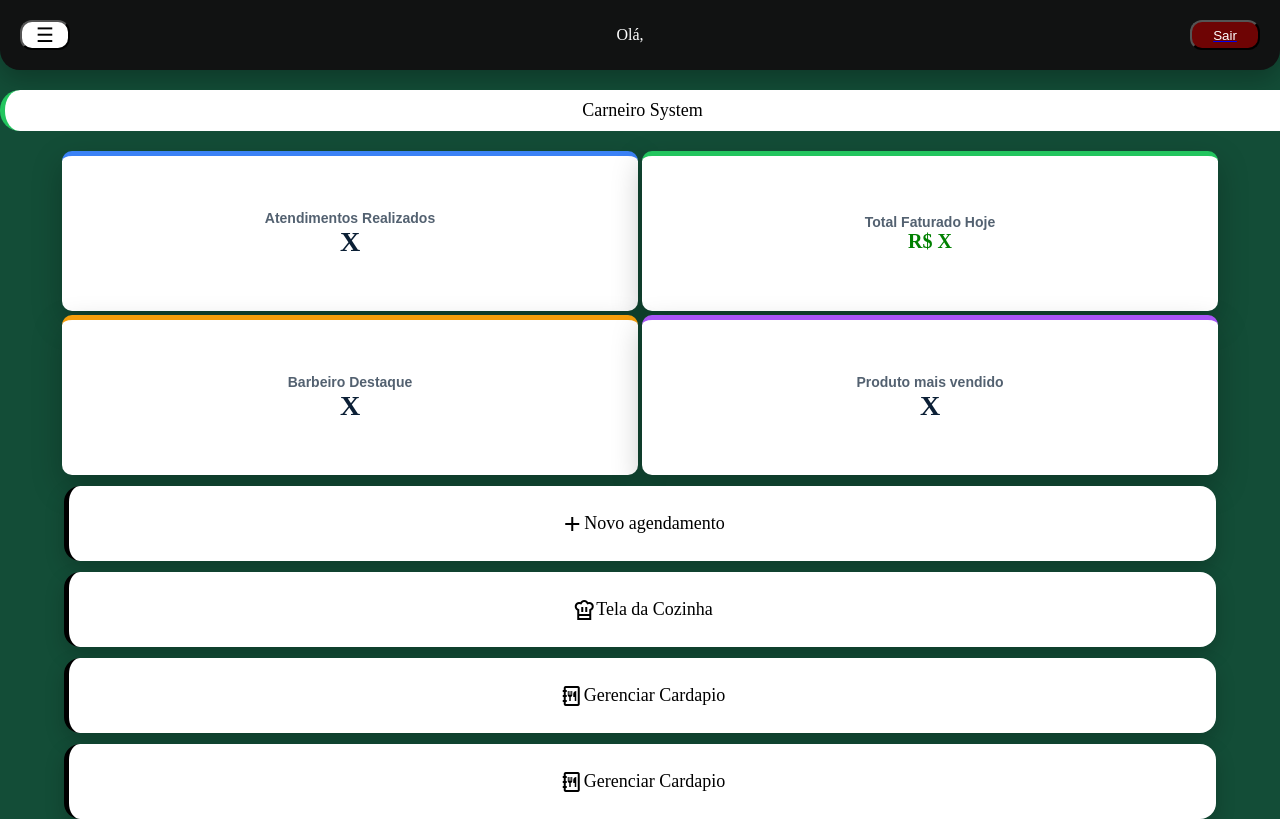
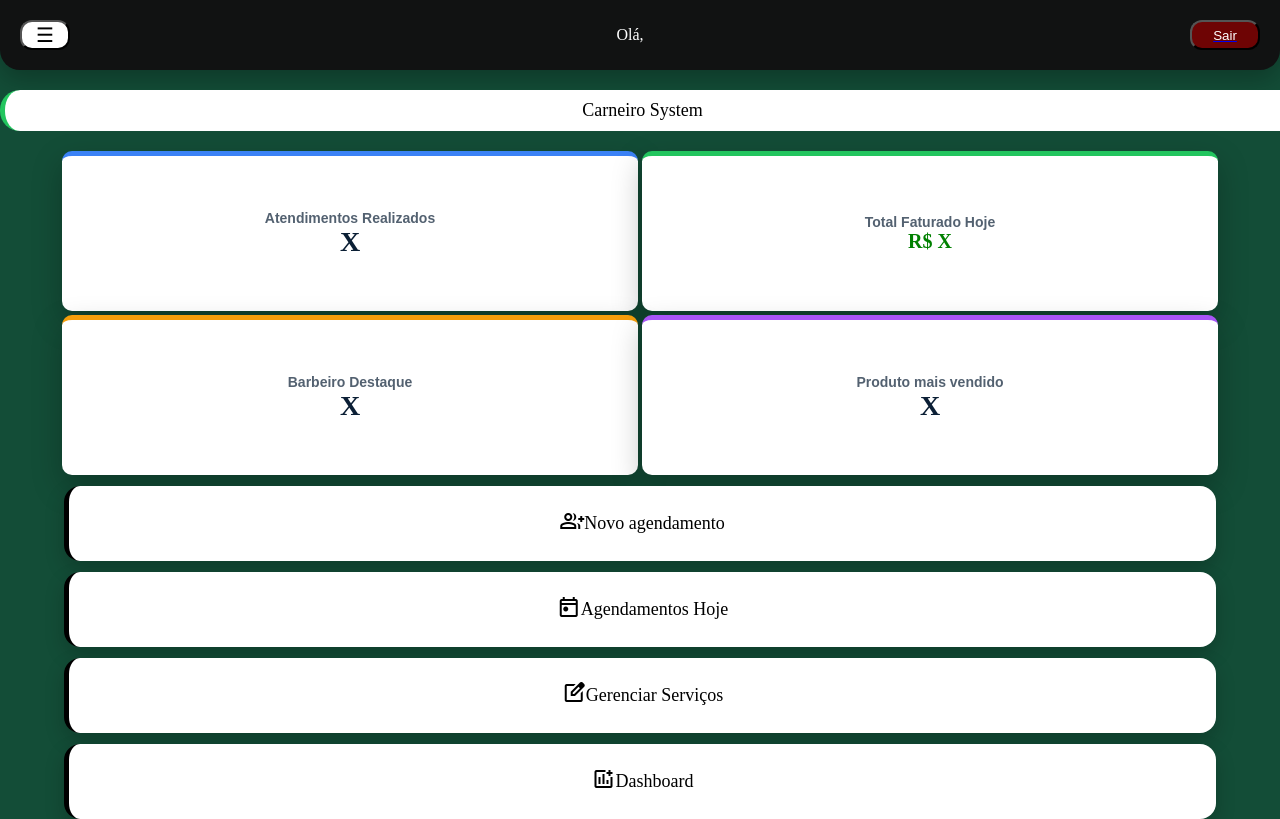
Before and after one commit to gusttavoteles/carneiro-v1.0.0, a plain HTML site: page pages/adm.html in a window 1280 px wide. Drawn offline with nearby package versions, Linux system fonts and the light colour scheme; a script that the page names is missing; a web font is replaced by a local one.

Commit message:
Update adm.html

```diff
--- a/pages/adm.html
+++ b/pages/adm.html
@@ -55,22 +55,31 @@
 
 
             <div class="nova-comanda">
-                <span class="material-symbols-outlined">add</span>
+                <div class="agend-icon">
+                    <span class="material-symbols-outlined">group_add</span>
+                </div>
                 <p>Novo agendamento</p>
             </div>
 
 
             <div class="tela-cozinha">
-                <span class="material-symbols-outlined">chef_hat</span>
-                <p> Tela da Cozinha</p>
+                <div class="agend-icon">
+                    <span class="material-symbols-outlined">today</span>
+                </div>
+                    <p>Agendamentos Hoje</p>
+
             </div>
             <div class="cardapio">
-                <span class="material-symbols-outlined">menu_book_2</span>
-                <p> Gerenciar Cardapio</p>
+                <div class="agend-icon">
+                    <span class="material-symbols-outlined">edit_square</span>
+                </div>
+                <p>Gerenciar Serviços</p>
             </div>
             <div class="cardapio">
-                <span class="material-symbols-outlined">menu_book_2</span>
-                <p> Gerenciar Cardapio</p>
+                <div class="agend-icon">
+                    <span class="material-symbols-outlined">add_chart</span>
+                </div>
+                <p>Dashboard</p>
             </div>
         </div>
         <script src="../Js/usuario.js"></script>
```
